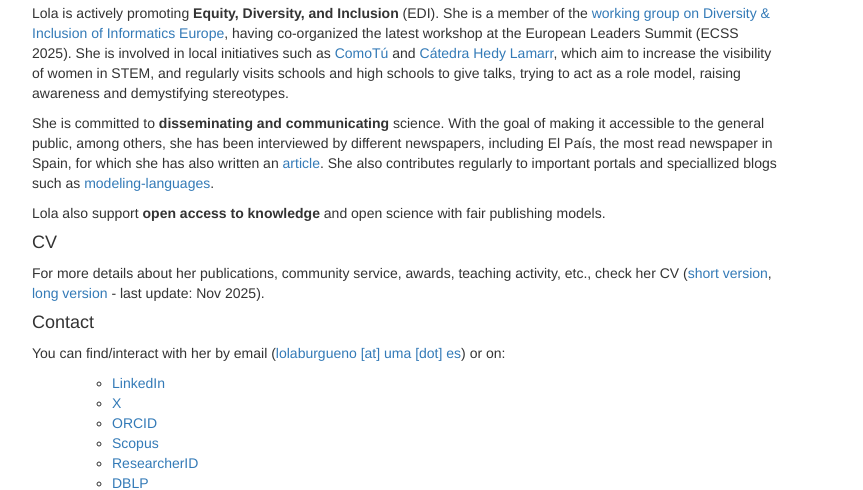
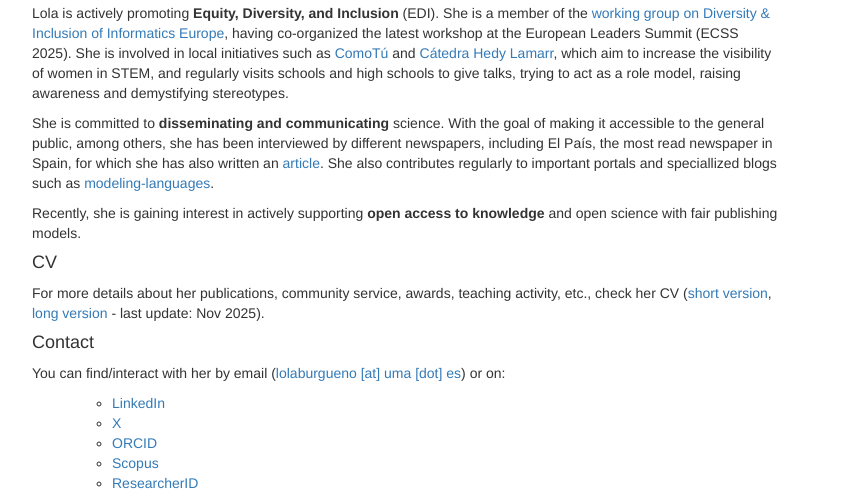
Before and after one commit to lolaburgueno/lolaburgueno.github.io, a plain HTML site: page index.html in a window 1280 px wide. Shown: the part 1279-1769 px from the top of the page, without its empty margins (38-901 px from the left). Drawn offline with nearby package versions, Linux system fonts and the light colour scheme.

```diff
--- a/index.html
+++ b/index.html
@@ -113,7 +113,7 @@
                             She is committed to <b>disseminating and communicating</b> science. With the goal of making it accessible to the general public, among others, she has been interviewed by different newspapers, including El País, the most read newspaper in Spain, for which she has also written an <a href="https://elpais.com/tecnologia/2021-05-08/la-inteligencia-artificial-no-es-un-camino-de-rosas.html" target="_blank" rel="noopener noreferrer">article</a>.
                             She also contributes regularly to important portals and speciallized blogs such as <a href="https://modeling-languages.com/" target="_blank" rel="noopener noreferrer">modeling-languages</a>. <!-- (which has 1000 visits/day and 2500 subscribers to the mailing list).-->
                           </p>
-                          <p>Lola also support <b>open access to knowledge</b> and open science with fair publishing models<!--(e.g., platinum and diamond open access)-->.
+                          <p>Recently, she is gaining interest in actively supporting <b>open access to knowledge</b> and open science with fair publishing models<!--(e.g., platinum and diamond open access)-->.
                           </p>
 
                       <h4 id="cv">CV</h4>
```
